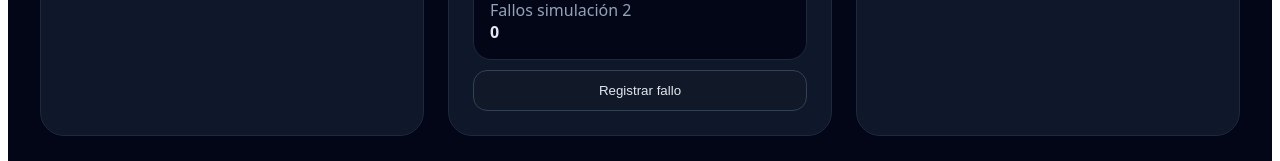
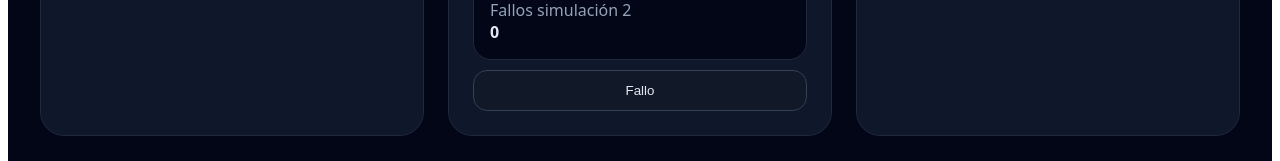
Before and after one commit to yaus40393/MONAD_BLITZ, a Next.js app: page / in a window 1280 px wide. Shown: the part 1264-1425 px from the top of the page. Built offline with nearby package versions, Linux system fonts and the light colour scheme.

Commit message:
feat: reset sim2 faults and add manual fault button

```diff
--- a/app/page.tsx
+++ b/app/page.tsx
@@ -67,7 +67,7 @@ export default function Page() {
             <div style={{ display: 'flex', gap: 12, marginTop: 12, flexWrap: 'wrap' }}>
               <button onClick={() => { setRunning(true); setStartedOnce(1); setStartPressed(1); setFaultCount1((v) => v + 1); }} style={btn}>Start</button>
               <button onClick={() => { setRunning(false); }} style={btn}>Stop</button>
-              <button onClick={() => { setRunning(false); setTick(0); setReadings([]); setStartedOnce(0); setStartPressed(0); setFaultCount1(0); }} style={btn}>Reset</button>
+              <button onClick={() => { setRunning(false); setTick(0); setReadings([]); setStartedOnce(0); setStartPressed(0); setFaultCount1(0); setFaultCount2(0); }} style={btn}>Reset</button>
             </div>
             <div style={{ marginTop: 20, display: 'grid', gap: 10 }}>
               <Info label="Estado" value={running ? 'Sampling sensors...' : 'Stopped'} />
@@ -90,7 +90,7 @@ export default function Page() {
             </div>
             <div style={{ marginTop: 16, display: 'grid', gap: 10 }}>
               <Info label="Fallos simulación 2" value={String(faultCount2)} />
-              <button onClick={() => setFaultCount2((v) => v + 1)} style={btn}>Registrar fallo</button>
+              <button onClick={() => setFaultCount2((v) => v + 1)} style={btn}>Fallo</button>
             </div>
           </div>
 
```
